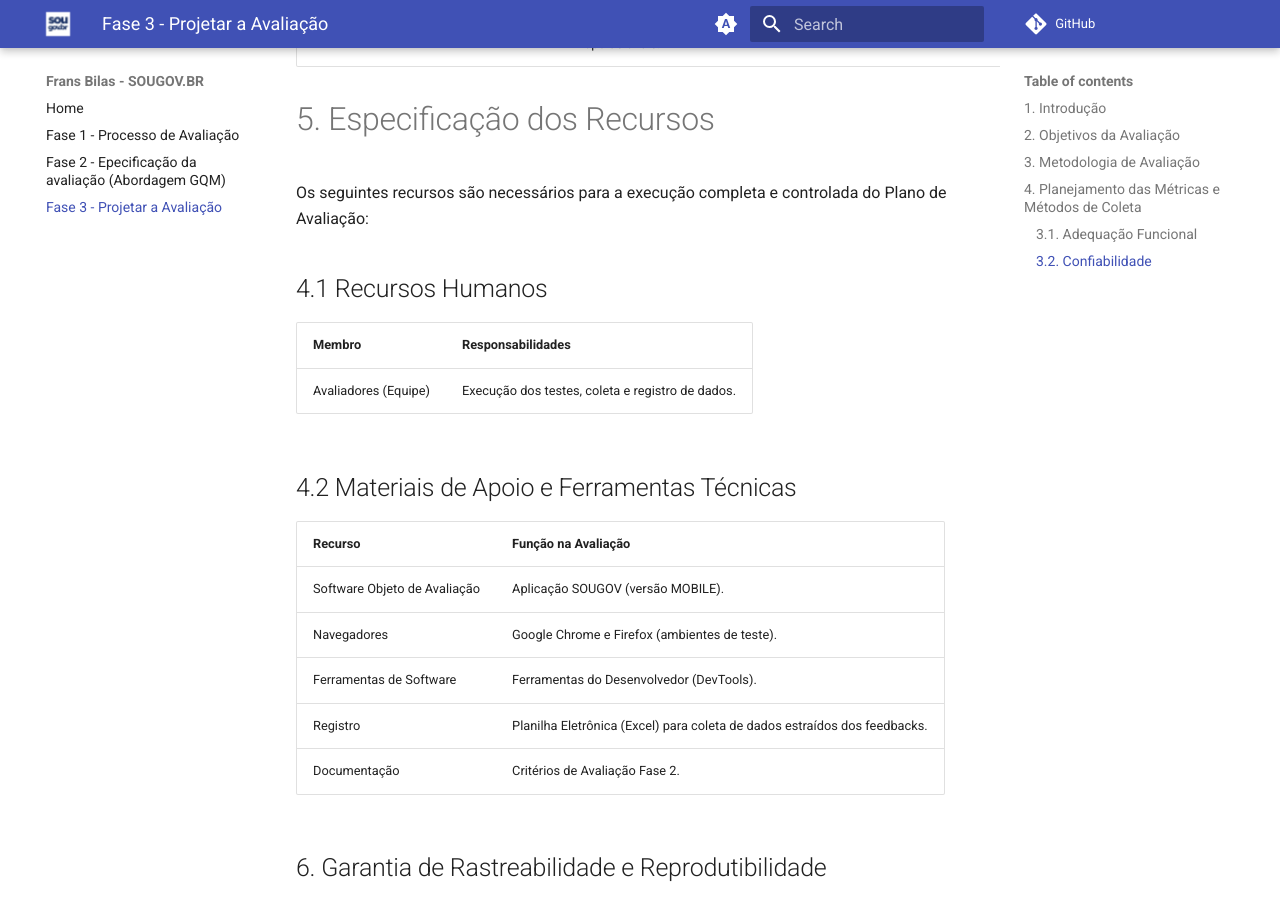
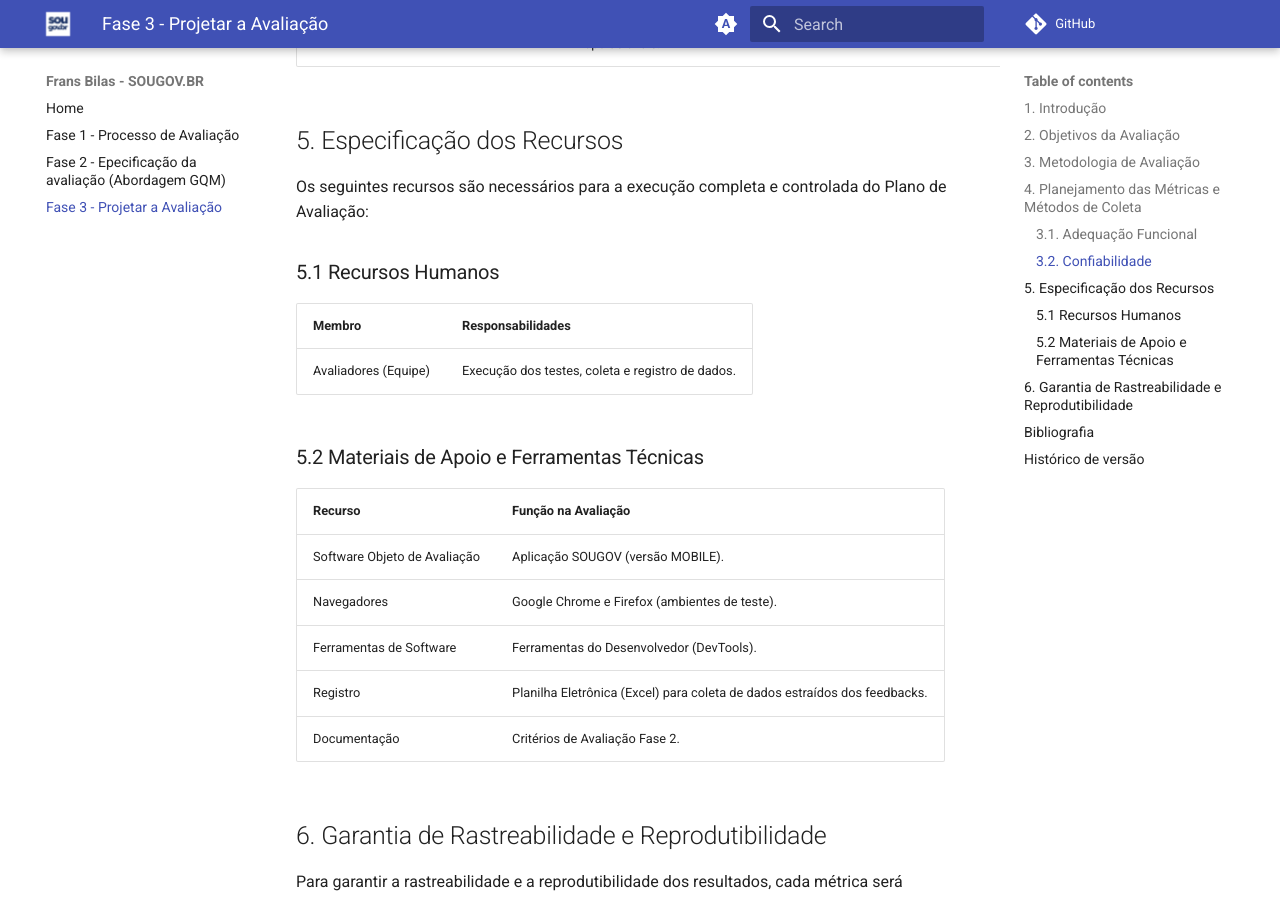
Before and after one commit to felixlaryssa/2025-2_T01_FRANS-BILAS, an MkDocs documentation site: the page built from docs/fase3.md, in a window 1280 px wide and 900 px high, scrolled down 4543 px. Built offline with MkDocs 1.6.1 and Material for MkDocs 9.7.7, drawn with Linux system fonts in a browser that asks for light colours; comment, search, counter and statistics services are not loaded.

Commit message:
ajusta titulos

```diff
--- a/docs/fase3.md
+++ b/docs/fase3.md
@@ -66,17 +66,17 @@ As métricas a seguir derivam diretamente da [Fase 2](https://felixlaryssa.githu
 | **M5 — Tempo Médio para Reparo/Recuperação (TMPR)**            | Mede o tempo necessário para o sistema se recuperar de falhas críticas relatadas por usuários.            | Serão analisados **20 comentários recentes** de usuários na App Store e Play Store que mencionem falhas funcionais (ex: “não abre”, “erro no login”, “não carrega”). Para cada relato, será verificado se o problema foi **corrigido em versões posteriores**, com base nas **notas de atualização oficiais**. O tempo médio entre o relato e a correção observada será estimado como o TMPR.                                                                                                                              | Comentários de usuários nas lojas de aplicativos e notas de atualização do SouGov.                                            | Avaliação trimestral, considerando o histórico de versões lançadas. | ≤ 1h Excelente; 1–3h Bom; 3–6h Regular; > 6h Insuficiente.       |
 | **M6 — Frequência de Falhas Operacionais (FFO)**               | Mede a incidência de falhas percebidas pelos usuários e observadas durante o uso prático do aplicativo.   | A coleta será baseada em **duas fontes**: (1) análise de comentários e avaliações nas lojas de aplicativos, contabilizando menções de falhas (“fecha sozinho”, “erro”, “não abre”); e (2) **observação direta** durante as sessões de teste realizadas para a métrica M4. A proporção de interações que resultaram em falhas será calculada e convertida em percentual de falhas operacionais.                                                                                                                             | Comentários nas lojas de aplicativos e registros das sessões de uso simuladas.                                                | Coleta mensal contínua  | ≤ 2% Excelente; 3–5% Bom; 6–10% Regular; > 10% Insuficiente.     |
 
-# 5. Especificação dos Recursos
+## 5. Especificação dos Recursos
 
 Os seguintes recursos são necessários para a execução completa e controlada do Plano de Avaliação:
 
-## 4.1 Recursos Humanos
+### 5.1 Recursos Humanos
 
 | Membro          | Responsabilidades                                     |
 |-----------------|-------------------------------------------------------|
 | Avaliadores (Equipe) | Execução dos testes, coleta e registro de dados. |
 
-## 4.2 Materiais de Apoio e Ferramentas Técnicas
+### 5.2 Materiais de Apoio e Ferramentas Técnicas
 
 | Recurso                  | Função na Avaliação                                                |
 |---------------------------|-------------------------------------------------------------------|
```
